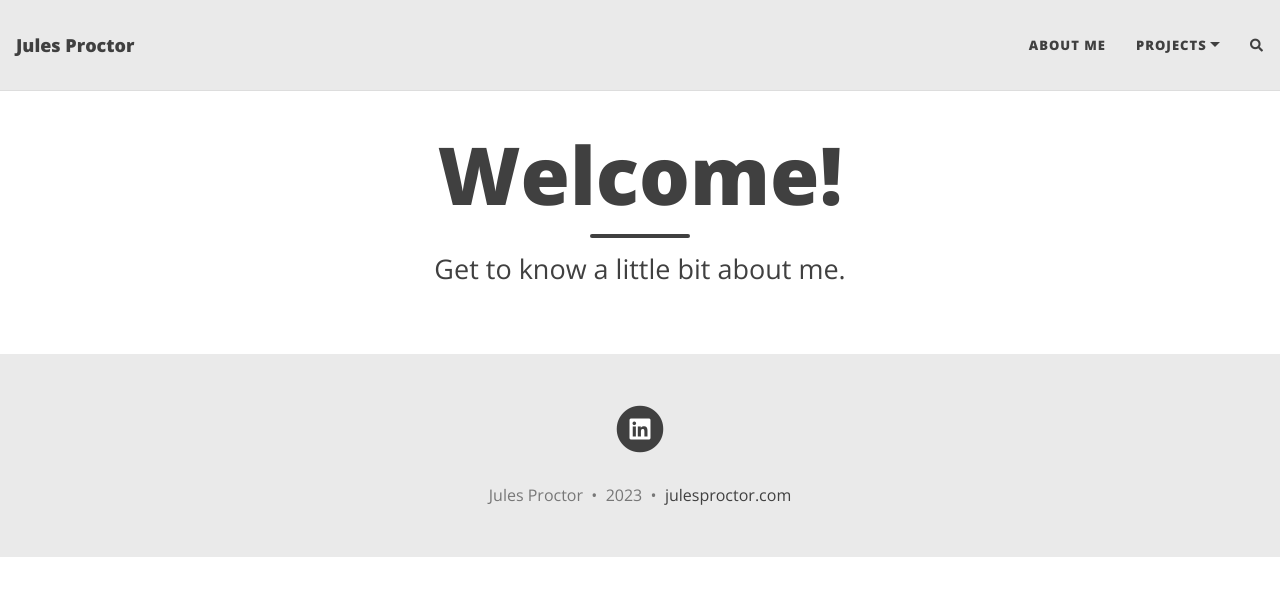
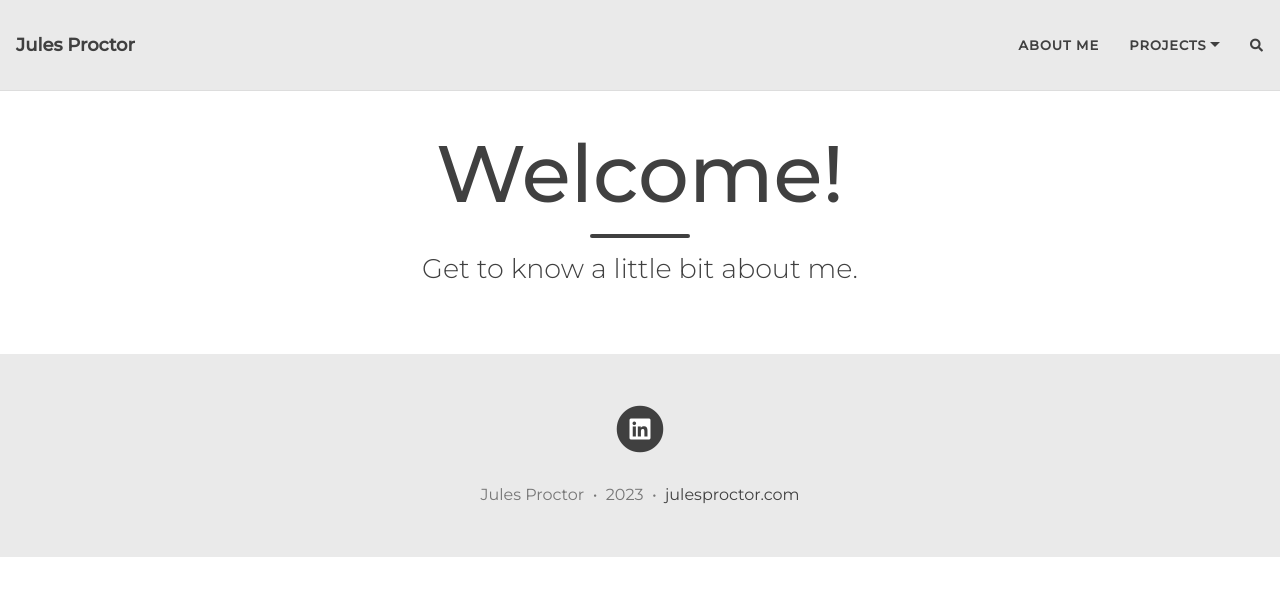
Before and after one commit to juliaproctor/juliaproctor.github.io, a Jekyll site: the page built from index.html, in a window 1280 px wide. Shown: the top 596 px of the page. Built offline with Jekyll 4.4.1, drawn with Linux system fonts in a browser that asks for light colours; nearby versions of some CDN libraries; the list of posts is cut into pages by our own code; comment, search, counter and statistics services are not loaded.

Commit message:
change header and navbar fonts to Montserrat

```diff
--- a/_layouts/base.html
+++ b/_layouts/base.html
@@ -6,7 +6,7 @@ common-ext-css:
   - href: "https://stackpath.bootstrapcdn.com/bootstrap/4.4.1/css/bootstrap.min.css"
     sri: "sha384-Vkoo8x4CGsO3+Hhxv8T/Q5PaXtkKtu6ug5TOeNV6gBiFeWPGFN9MuhOf23Q9Ifjh"
   - "https://cdnjs.cloudflare.com/ajax/libs/font-awesome/5.12.1/css/all.min.css"
-  - "https://fonts.googleapis.com/css?family=Montserrat:400,300italic"
+  - "https://fonts.googleapis.com/css?family=Montserrat:400,300italic,500,300"
   - "https://fonts.googleapis.com/css?family=Open+Sans:300italic,400italic,600italic,700italic,800italic,400,300,600,700,800"
 common-ext-js:
   - href: "https://code.jquery.com/jquery-3.5.1.slim.min.js"
--- a/assets/css/beautifuljekyll.css
+++ b/assets/css/beautifuljekyll.css
@@ -27,8 +27,8 @@ p {
   margin: 1.875rem 0;
 }
 h1,h2,h3,h4,h5,h6 {
-  font-family: 'Open Sans', 'Helvetica Neue', Helvetica, Arial, sans-serif;
-  font-weight: 800;
+  font-family: 'Montserrat', 'Times New Roman', serif;
+  font-weight: 500;
   line-height: 1.1;
 }
 h1 {
@@ -125,7 +125,7 @@ img {
 .navbar-custom {
   background-color: {{ site.navbar-col | default: "#EAEAEA" }};
   border-bottom: 1px solid {{ site.navbar-border-col | default: "#DDDDDD" }};
-  font-family: 'Open Sans', 'Helvetica Neue', Helvetica, Arial, sans-serif;
+  font-family: 'Montserrat', 'Times New Roman', serif;
   {% if site.navbar-img %}
     background-image: url({{ site.navbar-img | relative_url }});
     background-attachment: fixed;
@@ -408,7 +408,7 @@ footer .list-inline {
   margin-bottom: 1.875rem;
 }
 footer .copyright {
-  font-family: 'Open Sans', 'Helvetica Neue', Helvetica, Arial, sans-serif;
+  font-family: 'Montserrat', 'Times New Roman', serif;
   text-align: center;
   margin-bottom: 0;
   margin-top: 0;
@@ -420,7 +420,7 @@ footer .theme-by {
 footer .footer-custom-content {
   text-align: center;
   margin-bottom: 0.9375rem;
-  font-family: 'Open Sans', 'Helvetica Neue', Helvetica, Arial, sans-serif;
+  font-family: 'Montserrat', 'Times New Roman', serif;
 }
 
 @media (min-width: 768px) {
@@ -462,7 +462,7 @@ footer .footer-custom-content {
 
 .post-preview a {
   text-decoration: none;
-  font-family: 'Open Sans', 'Helvetica Neue', Helvetica, Arial, sans-serif;
+  font-family: 'Montserrat', 'Times New Roman', serif;
   color: {{ site.text-col | default: "#404040" }};
 }
 
@@ -564,7 +564,7 @@ footer .footer-custom-content {
 /* --- Tags --- */
 
 .blog-tags {
-  font-family: 'Open Sans', 'Helvetica Neue', Helvetica, Arial, sans-serif;
+  font-family: 'Montserrat', 'Times New Roman', serif;
   font-size: 0.9375rem;
   margin: 1.875rem 0;
 }
@@ -611,7 +611,7 @@ footer .footer-custom-content {
 }
 
 #full-tags-list {
-  font-family: 'Open Sans', 'Helvetica Neue', Helvetica, Arial, sans-serif;
+  font-family: 'Montserrat', 'Times New Roman', serif;
 }
 
 #full-tags-list .tag-entry {
@@ -685,7 +685,7 @@ nav.top-nav-short-permanent ~ header > .intro-header.big-img {
   font-size: 1.6875rem;
   line-height: 1.1;
   display: block;
-  font-family: 'Open Sans', 'Helvetica Neue', Helvetica, Arial, sans-serif;
+  font-family: 'Montserrat', 'Times New Roman', serif;
   font-weight: 300;
   margin: 0.625rem 0 0;
 }
@@ -710,7 +710,7 @@ nav.top-nav-short-permanent ~ header > .intro-header.big-img {
   padding: 0.3125rem 0.625rem;
   font-size: 0.6875rem;
   color: #EEE;
-  font-family: 'Open Sans', 'Helvetica Neue', Helvetica, Arial, sans-serif;
+  font-family: 'Montserrat', 'Times New Roman', serif;
   right: 0;
   bottom: 0;
   display: none;
@@ -802,7 +802,7 @@ nav.top-nav-short-permanent ~ header > .intro-header.big-img {
 }
 
 .pagination .page-item .page-link {
-  font-family: 'Open Sans', 'Helvetica Neue', Helvetica, Arial, sans-serif;
+  font-family: 'Montserrat', 'Times New Roman', serif;
   text-transform: uppercase;
   font-size: 0.875rem;
   font-weight: 800;
```
Also changed, not shown: 6 other files.
